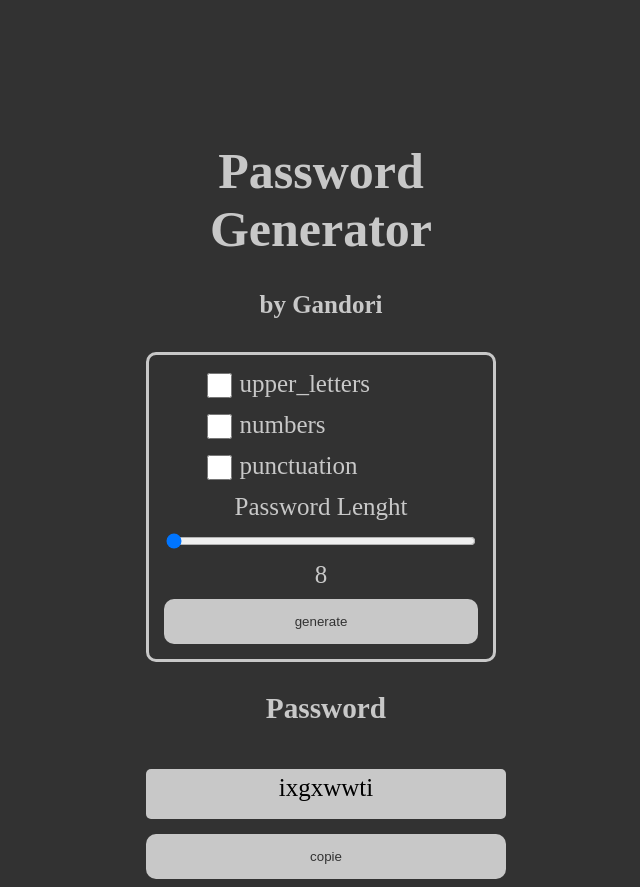
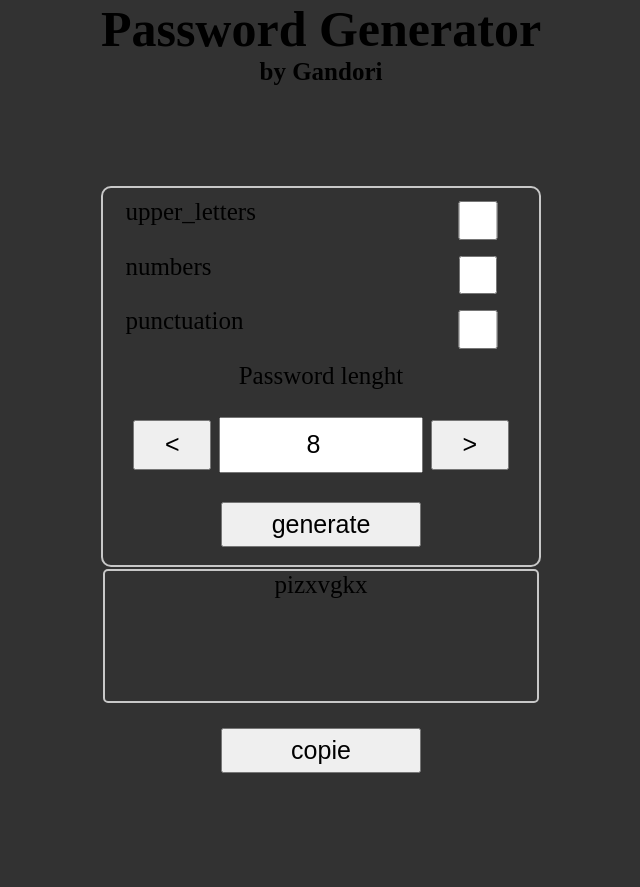
Before and after one commit to Gandori/JsSimplePasswordGenerator, a plain HTML site: page src/index.html in a window 1280 px wide. Shown: the whole page, without its empty margins (319-959 px from the left). After the commit the page ends 800 px from the top, so only its background shows below. Drawn offline with Linux system fonts and the light colour scheme.

Commit message:
complete overhaul

```diff
--- a/src/index.css
+++ b/src/index.css
@@ -1,68 +1,91 @@
 :root{
     --black: rgb(50 ,50 ,50);
-    --whiete: rgb(200 ,200 ,200);
+    --white: rgb(200 ,200 ,200);
+	--font_size: 25px;
 }
-
-html > body{
-    width: 350px;
-    margin-left: auto;
-    margin-right: auto;
+html, body
+{
+	width: 100%;
+	height: 100%;
     background-color: var(--black);
+    display: grid;
+	justify-content: center;
+	overflow-y: scroll;
+}
+body
+{
+	max-width: 500px;
+    margin: 0px;
     color: var(--whiete);
-    font-size: 25px;
+    font-size: var(--font_size);
     text-align: center;
-    padding-top: 100px;
 }
-
-.main{
+h1, h4
+{
+	margin: 0px;
+}
+main
+{
+	border: 2px solid var(--white);
     border-radius: 10px;
-    border-style: solid;
-    border-color: var(--whiete);
-    border-width: 3px;
-    padding: 15px;
+    padding: 10px;
     display: grid;
-    row-gap: 10px;
+    grid-gap: 10px;
+	justify-content: center;
 }
-
-.main > div{
+main > div
+{
     display: flex;
-    margin-right: auto;
-    margin-left: auto;
+    flex-direction: row;
 }
-
-.main > div > label{
+main > div > label
+{
     color: var(--whiete);
-    width: 200px;
+	min-width: 80%;
     text-align: left;
-    margin-left: 5px;
 }
-
-.main > div > input{
-    width: 25px;
-    height: 25px;
+main > div > input
+{
+	width: 20%;
+	font-size: var(--font_size);
 }
-
-.footer{
-    display: grid;
-    row-gap: 15px;
+footer
+{
+	width: calc(100% - 4px);
+	display: grid;
+	padding: 2px;
 }
-
-.footer > label{
-    min-width: 350px;
-    max-width: 350px;
-    min-height: 40px;
-    background-color: var(--whiete);
-    color: black;
-    word-break: break-all;
-    padding: 5px;
-    border-radius: 5px;
+footer > #pwd
+{
+	width: calc(100% - 4px);
+	min-height: 80px;
+	word-break: break-all;
+	overflow-y: scroll;
+	border: 2px solid var(--white);
+	border-radius: 5px;
 }
-
-html button{
-    padding: 15px;
-    cursor: pointer;
-    border-radius: 10px;
-    border-style: none;
-    background-color: var(--whiete);
-    color: var(--black);
+button
+{
+	min-width: 200px;
+	min-height: calc(var(--font_size) + 20px);
+	font-size: var(--font_size);
+	margin: auto;
 }
+.len
+{
+	width: 100%;
+	height: 50px;
+}
+.len #pwd_len
+{
+	min-width: 50%;
+	height: 100%;
+	text-align: center;
+	-moz-appearance: textfield;
+}
+.len > button
+{
+	min-width: 20%;
+	height: 100%;
+	margin-top: 3px;
+}
--- a/src/index.html
+++ b/src/index.html
@@ -5,46 +5,48 @@
     <meta http-equiv="X-UA-Compatible" content="IE=edge">
     <meta name="viewport" content="width=device-width, initial-scale=1.0">
     <title>password generator</title>
-
     <link rel="stylesheet" href="index.css">
 </head>
 
 <body>
 
-    <head>
+    <header>
         <h1>Password Generator</h1>
         <h4>by Gandori</h4>
-    </head>
+    </header>
 
-    <main class="main">
+    <main>
 		<div>
+			<label for="upper_letters">upper_letters</label>
 			<input type="checkbox" name="checkbox" id="upper_letters">
-            <label for="upper_letters">upper_letters</label>
 		</div>
 
 		<div>
+			<label for="numbers">numbers</label>
 			<input type="checkbox" name="checkbox" id="numbers">
-            <label for="numbers">numbers</label>
 		</div>
 
 		<div>
+			<label for="punctuation">punctuation</label>
 			<input type="checkbox" name="checkbox" id="punctuation">
-            <label for="punctuation">punctuation</label>
 		</div>
 
-         <label>Password Lenght</label>
-         <input type="range" value="8" min="8" max="50" id="pwd_lenght" onmousemove="pwd_lenght_change()">
-         <label id="pwd_lenght_label">8</label>
-         <button onclick="generate()">generate</button>
+			<label>Password lenght</label>
+			<div class="len">
+				<button type="button" onclick="dec_pwd_len()"><</button>
+				<input id="pwd_len" type="number" value="8">
+				<button type="button" onclick="inc_pwd_len()">></button>
+			</div>
+         <button onclick="generate()" type="button">generate</button>
 
     </main>
 
-    <footer class="footer">
-        <h3>Password</h3>
-        <label for="password" id="password"></label>
-        <button onclick="copy()">copie</button>
+    <footer>
+    	<div id="pwd">dfgergegrfgerge</div>
+        <button onclick="copy_to_clipboard()">copie</button>
     </footer>
 
+	<script src="index.js"></script>
+
 </body>
-<script src="index.js"></script>
 </html>
--- a/src/index.js
+++ b/src/index.js
@@ -1,48 +1,46 @@
+const pwd = document.getElementById("pwd");
+const letters = "ABCDEFGHIJKLMNOPQRSTUVWXYZ";
+const numbers = "0123456789";
+const punctuation = "!§$%&/()=?{}[]";
+
+var dic = "abcdefghijklmnopqrstuvwxyz";
+var interval;
+var p = "";
+var pwd_len = document.getElementById("pwd_len");
+var max = 128;
+var min = 8;
+
 generate();
-document.getElementById("upper_letters").addEventListener("change" ,() => {generate()});
-document.getElementById("numbers").addEventListener("change" ,() => {generate()});
-document.getElementById("punctuation").addEventListener("change" ,() => {generate()});
-document.getElementById("pwd_lenght").addEventListener("change" ,() => {generate()});
 
-function pwd_lenght_change(){
-    const pwd_lenght = document.getElementById("pwd_lenght");
-    var pwd_lenght_label = document.getElementById("pwd_lenght_label");
-    pwd_lenght_label.innerHTML = pwd_lenght.value;
+function dec_pwd_len()
+{
+	if(pwd_len.value >= min){pwd_len.value--;}
+	if(pwd_len.value <= min){pwd_len.value = min;}
 }
 
-function generate(){
-    const password_label = document.getElementById("password");
-    const password_lenght = document.getElementById("pwd_lenght");
-
-    var password = "";
-
-    var dic = ["abcdefghijklmnopqrstuvwxyz"];
-    const letters = "ABCDEFGHIJKLMNOPQRSTUVWXYZ";
-    const numbers = "123456789";
-    const punctuation = "!§$%&/()=?{}[]";
-
-    if (document.getElementById("upper_letters").checked){
-        dic.push(letters);
-    }
-    if (document.getElementById("numbers").checked){
-        dic.push(numbers);
-    }
-    if (document.getElementById("punctuation").checked){
-        dic.push(punctuation);
-    }
-
-    for (let i = 0; i < password_lenght.value; i++){
-        let index = dic[Math.floor(Math.random() * dic.length)];
-        password = password + index[Math.floor(Math.random() * index.length)];
-    }
-
-    password_label.innerHTML = password;
+function inc_pwd_len()
+{
+	if(pwd_len.value <= max){pwd_len.value++;}
+	if(pwd_len.value >= max){pwd_len.value = max;}
 }
 
-function copy() {
-    const text = document.getElementById("password").innerHTML;
-    if (text != ""){
-        navigator.clipboard.writeText(text);
-        alert("Copied the text: " + text);
-    }
+function generate()
+{
+	if(pwd_len.value >= max){pwd_len.value = max;}
+	if(pwd_len.value === ""){pwd_len.value = min;}
+	if(document.getElementById("upper_letters").checked){dic = dic + letters;}
+    if(document.getElementById("numbers").checked){dic = dic + numbers;}
+    if(document.getElementById("punctuation").checked){dic = dic + punctuation;}
+
+	p = "";
+    for(let i = 0; i < pwd_len.value; i++)
+    {p = p + dic[Math.floor(Math.random() * dic.length)];}
+    pwd.innerHTML = p;
 }
+
+function copy_to_clipboard()
+{
+	if(p == ""){return;}
+    navigator.clipboard.writeText(p);
+    alert("Copied the Password to clipboard: " + p);
+}
```
Lines whose indentation alone changed are shown as unchanged.
